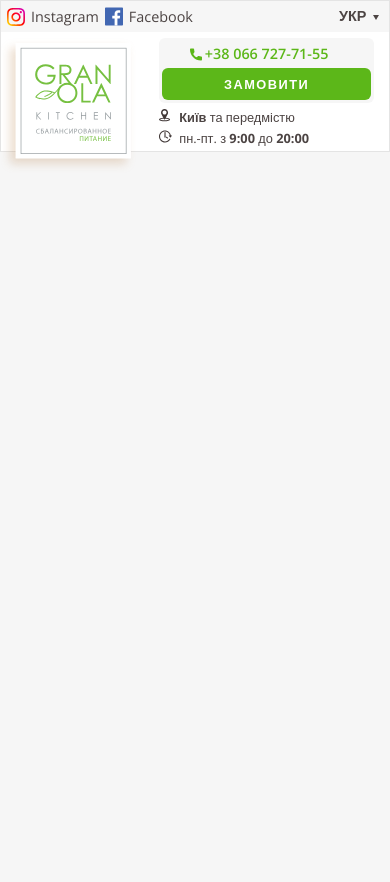
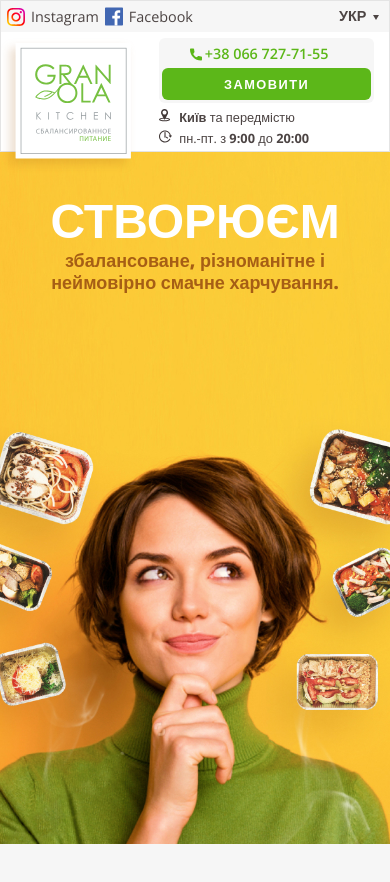
Before and after one commit to nlesyuk/Granola-markup, a website: page app/index.html in a window 390 px wide. Shown: the top 882 px of the page. Before the commit the page ends 844 px from the top, so only its background shows below. Drawn offline with nearby package versions, Linux system fonts and the light colour scheme; a script that the page names is missing.

Commit message:
#first - ADAPTED

```diff
--- a/app/sass/style.sass
+++ b/app/sass/style.sass
@@ -1198,6 +1198,43 @@ footer
 				font: bold .9rem/1.25 $font
 
 
+	#first
+		border-top: 110px solid white
+		background: url(../img/first__bg1.jpg) no-repeat center 70%/cover
+		padding: 80px 0
+		.first__title
+			.big
+				width: 50%
+				font: 800 4.25rem/1.25 $font
+				padding-right: 43px
+			.small
+				width: 50%
+				font: 800 1.5rem/1.2 $font
+
+
+		.parallax-scene
+			width: 100%
+			min-height: 50vh
+			position: absolute
+			top: 20%
+			left: 0
+			right: 0
+			bottom: 10%
+			.paralax
+				width: 100%
+				height: 100%
+				position: relative
+				z-index: 3
+				&.layer1
+					background: url(../img/first__paralax11.png) no-repeat bottom center/auto
+				&.layer2
+					background: url(../img/first__paralax12.png) no-repeat 50% 70%/auto
+				&.layer3
+					background: url(../img/first__paralax13.png) no-repeat 50% 30%/auto
+				&.layer4
+					background: url(../img/first__paralax14.png) no-repeat center top/auto
+
+
 
 
 @media (max-width: 1200.98px)
@@ -1260,6 +1297,7 @@ footer
 			width: 53px
 			.header__btn-lang
 				font: bold .9rem/1.25 $font
+
 
 // md
 @media (max-width: 992.98px)
@@ -1370,6 +1408,23 @@ footer
 				svg
 					top: calc(50% - 8px)
 
+	#first
+		border-top: 110px solid white
+		background: url(../img/first__bg1.jpg) no-repeat center 70%/cover
+		.first__title
+			flex-direction: column
+			.big
+				width: 100%
+				font: 800 4.25rem/1.25 $font
+				padding-right: 0px
+				text-align: center
+			.small
+				width: 100%
+				font: 800 1.5rem/1.2 $font
+				text-align: center
+
+
+
 
 // sm
 @media (max-width: 768.98px)
@@ -1377,4 +1432,26 @@ footer
 
 // xs
 @media (max-width: 576.98px)
-	color: red
+	#first
+		background: url(../img/first__bg-sm.jpg) no-repeat center 70%/cover
+		.first__title
+			.big
+				font: 800 3rem/1.25 $font
+			.small
+				font: 800 1.125rem/1.2 $font
+
+// xs for iphoneX
+@media (width: 375px) and (height: 812px)
+	#first
+		background: url(../img/first__bg-sm.jpg) no-repeat center 110%/cover
+		min-height: 88vh
+
+// xs for iphone5
+@media (max-width: 374.98px)
+	#first
+		background: url(../img/first__bg-sm.jpg) no-repeat center 50%/cover
+		.first__title
+			.big
+				font: 800 2.75rem/1.25 $font
+			.small
+				font: 800 1rem/1.2 $font
```
Also changed, not shown: app/index.html (+2 -2 lines), app/css/style.min.css, app/img/first__bg-sm.jpg (added).
